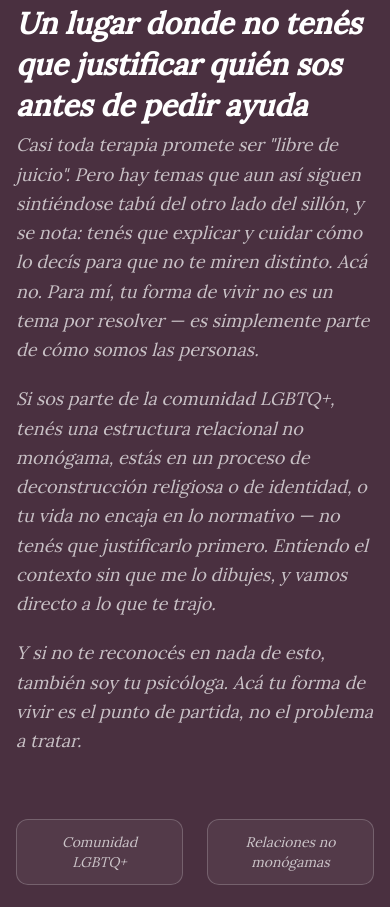
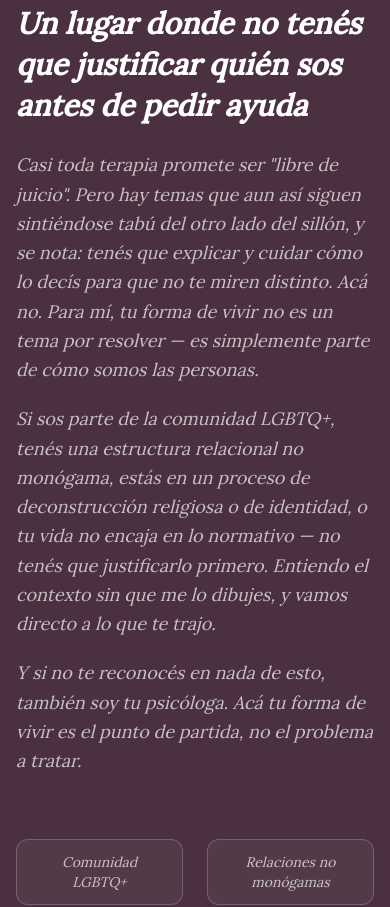
Before and after one commit to DannyV1992/sinapsis, a Next.js app: page /sobre-mi in a window 390 px wide. Shown: the part 2420-3327 px from the top of the page. Built offline with nearby package versions, Linux system fonts and the light colour scheme; no server answers; a web font is replaced by a local one.

Commit message:
Small change

```diff
--- a/src/app/sobre-mi/page.tsx
+++ b/src/app/sobre-mi/page.tsx
@@ -89,7 +89,7 @@ export default function SobreMiPage() {
                 Un lugar donde no tenés que justificar quién sos antes de pedir ayuda
               </h2>
             </div>
-            <div>
+            <div className="mt-5 lg:mt-0">
               <p className="text-lg text-white/70 leading-relaxed">
                 Casi toda terapia promete ser "libre de juicio". Pero hay temas que aun así siguen sintiéndose tabú del otro lado del sillón, y se nota: tenés que explicar y cuidar cómo lo decís para que no te miren distinto. Acá no. Para mí, tu forma de vivir no es un tema por resolver — es simplemente parte de cómo somos las personas.
               </p>
```
Also changed, not shown: 1 other file (tests, documents, lock files or other folders).
